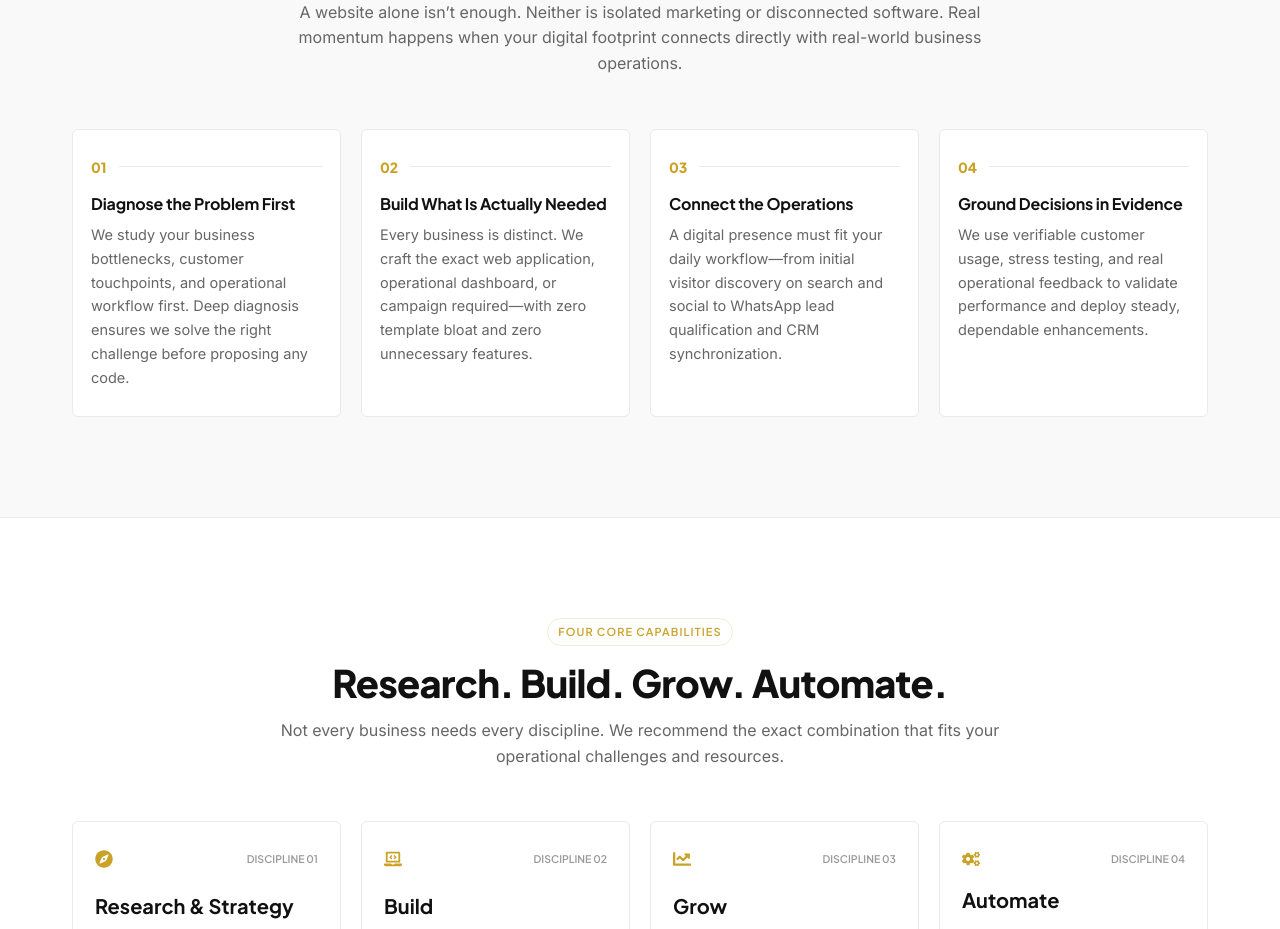
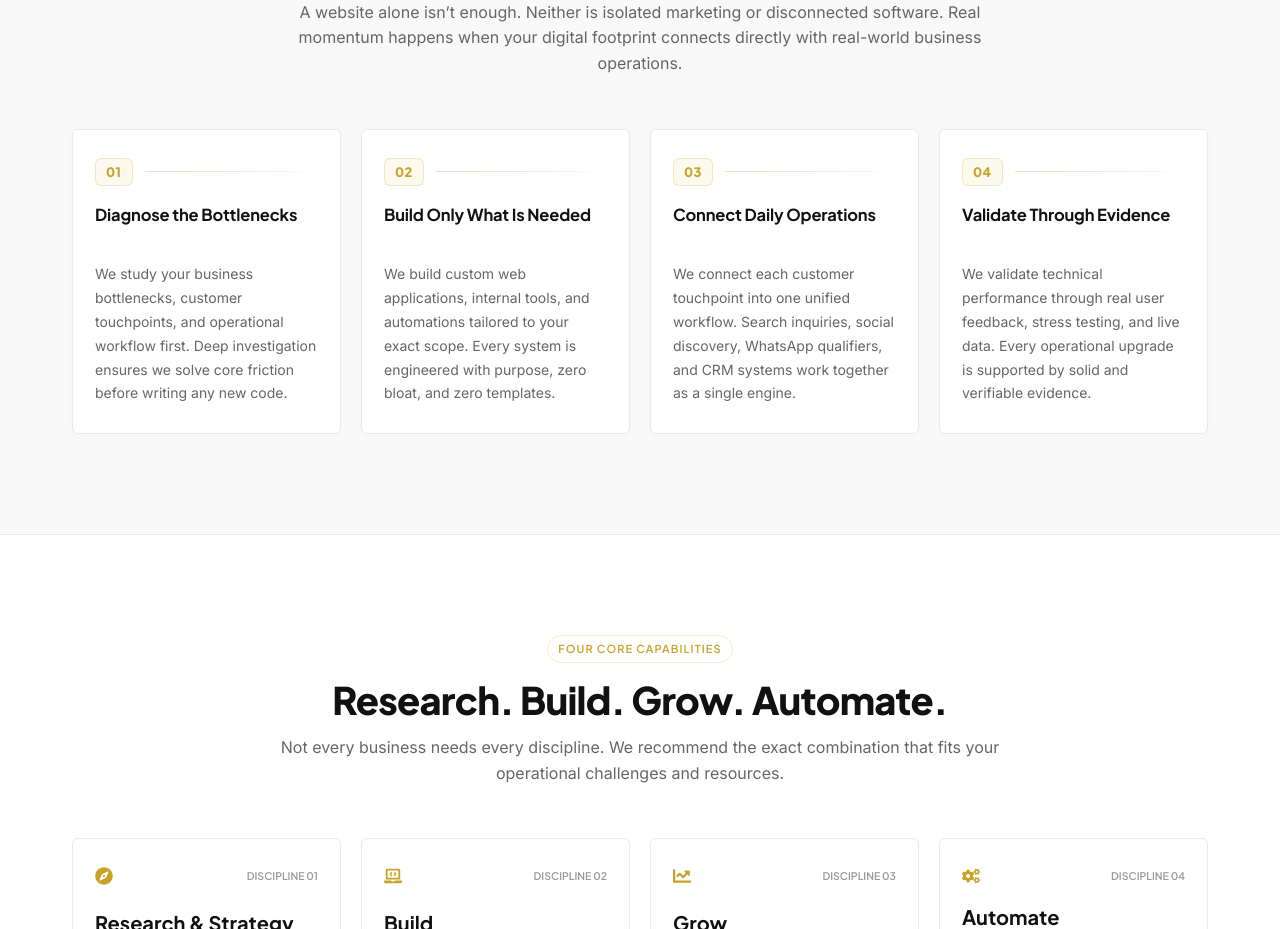
Before and after one commit to Abhishek-1273/Velta-Full-Project, a React (Vite) app in the folder frontend/: page /about in a window 1280 px wide. Shown: the part 820-1749 px from the top of the page. Built offline with nearby package versions, Linux system fonts and the light colour scheme; no server answers.

Commit message:
style(about): equalize card text length and elevate thinkingCard design

```diff
--- a/frontend/src/pages/About/About.jsx
+++ b/frontend/src/pages/About/About.jsx
@@ -349,9 +349,9 @@ export default function About() {
                 <span className={styles.thinkingNum}>01</span>
                 <div className={styles.thinkingLine} />
               </div>
-              <h4>Diagnose the Problem First</h4>
+              <h4>Diagnose the Bottlenecks</h4>
               <p>
-                We study your business bottlenecks, customer touchpoints, and operational workflow first. Deep diagnosis ensures we solve the right challenge before proposing any code.
+                We study your business bottlenecks, customer touchpoints, and operational workflow first. Deep investigation ensures we solve core friction before writing any new code.
               </p>
             </div>
 
@@ -360,9 +360,9 @@ export default function About() {
                 <span className={styles.thinkingNum}>02</span>
                 <div className={styles.thinkingLine} />
               </div>
-              <h4>Build What Is Actually Needed</h4>
+              <h4>Build Only What Is Needed</h4>
               <p>
-                Every business is distinct. We craft the exact web application, operational dashboard, or campaign required—with zero template bloat and zero unnecessary features.
+                We build custom web applications, internal tools, and automations tailored to your exact scope. Every system is engineered with purpose, zero bloat, and zero templates.
               </p>
             </div>
 
@@ -371,9 +371,9 @@ export default function About() {
                 <span className={styles.thinkingNum}>03</span>
                 <div className={styles.thinkingLine} />
               </div>
-              <h4>Connect the Operations</h4>
+              <h4>Connect Daily Operations</h4>
               <p>
-                A digital presence must fit your daily workflow—from initial visitor discovery on search and social to WhatsApp lead qualification and CRM synchronization.
+                We connect each customer touchpoint into one unified workflow. Search inquiries, social discovery, WhatsApp qualifiers, and CRM systems work together as a single engine.
               </p>
             </div>
 
@@ -382,9 +382,9 @@ export default function About() {
                 <span className={styles.thinkingNum}>04</span>
                 <div className={styles.thinkingLine} />
               </div>
-              <h4>Ground Decisions in Evidence</h4>
+              <h4>Validate Through Evidence</h4>
               <p>
-                We use verifiable customer usage, stress testing, and real operational feedback to validate performance and deploy steady, dependable enhancements.
+                We validate technical performance through real user feedback, stress testing, and live data. Every operational upgrade is supported by solid and verifiable evidence.
               </p>
             </div>
           </div>
--- a/frontend/src/pages/About/About.module.css
+++ b/frontend/src/pages/About/About.module.css
@@ -719,57 +719,75 @@
   display: grid;
   grid-template-columns: repeat(4, 1fr);
   gap: 20px;
+  align-items: stretch;
 }
 
 .thinkingCard {
   background: var(--surface);
   border: 1px solid var(--border);
   border-radius: var(--radius);
-  padding: 26px 18px;
+  padding: 28px 22px;
   display: flex;
   flex-direction: column;
-  transition: all 0.25s ease;
+  height: 100%;
+  position: relative;
+  transition: all 0.25s cubic-bezier(0.16, 1, 0.3, 1);
+  box-shadow: 0 2px 10px rgba(0, 0, 0, 0.02);
 }
 
 .thinkingCard:hover {
-  border-color: rgba(212, 175, 55, 0.35);
-  transform: translateY(-2px);
+  border-color: rgba(212, 175, 55, 0.4);
+  transform: translateY(-4px);
+  box-shadow: 0 12px 28px -8px rgba(0, 0, 0, 0.08);
 }
 
 .thinkingHead {
   display: flex;
   align-items: center;
   gap: 12px;
-  margin-bottom: 16px;
+  margin-bottom: 18px;
 }
 
 .thinkingNum {
   font-family: var(--font-head);
-  font-size: 14px;
+  font-size: 13px;
   font-weight: 800;
   color: var(--accent);
+  background: rgba(212, 175, 55, 0.08);
+  border: 1px solid rgba(212, 175, 55, 0.25);
+  padding: 3px 10px;
+  border-radius: 6px;
+  letter-spacing: 0.04em;
+  display: inline-flex;
+  align-items: center;
+  justify-content: center;
 }
 
 .thinkingLine {
   flex-grow: 1;
   height: 1px;
-  background: var(--border);
+  background: linear-gradient(90deg, rgba(212, 175, 55, 0.35) 0%, var(--border) 60%, transparent 100%);
 }
 
 .thinkingCard h4 {
   font-family: var(--font-head);
-  font-size: 16px;
+  font-size: 16.5px;
   font-weight: 700;
   color: var(--text);
-  margin-bottom: 8px;
-  line-height: 1.3;
+  margin-bottom: 12px;
+  line-height: 1.35;
   letter-spacing: -0.01em;
+  min-height: 46px;
+  display: flex;
+  align-items: flex-start;
 }
 
 .thinkingCard p {
-  font-size: 14.5px;
+  font-size: 14px;
   color: var(--text2);
-  line-height: 1.65;
+  line-height: 1.7;
+  margin: 0;
+  flex-grow: 1;
 }
 
 /* ================= 4. CAPABILITIES ================= */
```
